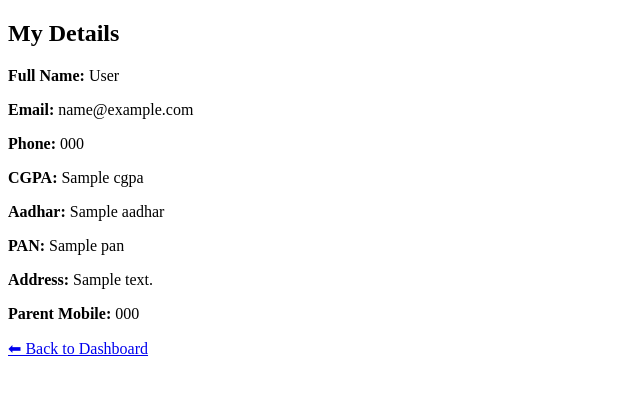
After one commit to ramram128/student-management, a Flask app: page /view_details in a window 1280 px wide. The commit adds this page. Shown: the top 395 px of the page, without its empty margins (0-640 px from the left). Run offline with Flask 3, Linux system fonts and the light colour scheme; the visitor is signed in with stand-in values (Sample User, id 1); a database or web service that is not in the repository returns one stand-in record (values such as "Sample title"); some libraries are stand-ins or nearby versions.

Commit message:
adding view detail and improve update_student

```diff
--- a/app.py
+++ b/app.py
@@ -58,26 +58,61 @@ def update_student_page():
 @app.route("/update_student", methods=["POST"])
 def update_student():
     if "role" in session and session["role"] == "student":
-        name = request.form["name"]
-        email = request.form["email"]
-        phone = request.form["phone"]
-        password = request.form["password"]
+        try:
+            # collect form inputs
+            fields = {
+                "fullname": request.form.get("name"),
+                "email": request.form.get("email"),
+                "phone": request.form.get("phone"),
+                "cgpa": request.form.get("cgpa"),
+                "aadhar": request.form.get("aadhar"),
+                "pan": request.form.get("pan"),
+                "address": request.form.get("address"),
+                "parent_mobile": request.form.get("parent_mobile")
+            }
 
-        conn = get_db_connection()
-        cur = conn.cursor()
-        if password:  # update password only if provided
-            cur.execute(
-                "UPDATE users SET username=%s, email=%s, phone=%s, password=%s WHERE id=%s",
-                (name, email, phone, password, session["user_id"])
-            )
-        else:
-            cur.execute(
-                "UPDATE users SET username=%s, email=%s, phone=%s WHERE id=%s",
-                (name, email, phone, session["user_id"])
-            )
-        conn.commit()
-        cur.close()
-        conn.close()
+            # filter out empty values (None or "")
+            updates = {k: v for k, v in fields.items() if v and v.strip()}
 
-        return "Details updated successfully!"
+            if not updates:
+                return "No details provided to update!", 400
+
+            conn = get_db_connection()
+            cur = conn.cursor()
+
+            # build SET clause dynamically
+            set_clause = ", ".join([f"{k}=%s" for k in updates.keys()])
+            values = list(updates.values()) + [session["user_id"]]
+
+            cur.execute(f"""
+                INSERT INTO student_details (user_id, {", ".join(updates.keys())})
+                VALUES (%s, {", ".join(["%s"] * len(updates))})
+                ON CONFLICT (user_id) DO UPDATE
+                SET {set_clause}
+            """, [session["user_id"]] + list(updates.values()) + list(updates.values()))
+
+            conn.commit()
+            cur.close()
+            conn.close()
+
+            return "Details updated successfully!"
+
+        except Exception as e:
+            return f"Error while updating: {str(e)}", 500
+
     return redirect(url_for("login"))
+
+
+@app.route("/view_details")
+def view_details():
+    if "user_id" not in session:
+        return redirect(url_for("index"))
+
+    conn = get_db_connection()
+    cur = conn.cursor()
+    cur.execute("SELECT fullname, email, phone, cgpa, aadhar, pan, address, parent_mobile FROM student_details WHERE user_id = %s", (session["user_id"],))
+    details = cur.fetchone()
+    cur.close()
+    conn.close()
+
+    return render_template("student_view.html", details=details)
--- /dev/null
+++ b/templates/student_view.html
@@ -0,0 +1,24 @@
+<!DOCTYPE html>
+<html>
+<head>
+    <title>My Details</title>
+</head>
+<body>
+    <h2>My Details</h2>
+
+    {% if details %}
+        <p><b>Full Name:</b> {{ details[0] }}</p>
+        <p><b>Email:</b> {{ details[1] }}</p>
+        <p><b>Phone:</b> {{ details[2] }}</p>
+        <p><b>CGPA:</b> {{ details[3] }}</p>
+        <p><b>Aadhar:</b> {{ details[4] }}</p>
+        <p><b>PAN:</b> {{ details[5] }}</p>
+        <p><b>Address:</b> {{ details[6] }}</p>
+        <p><b>Parent Mobile:</b> {{ details[7] }}</p>
+    {% else %}
+        <p>You have not updated your details yet.</p>
+    {% endif %}
+
+    <a href="{{ url_for('student_dashboard') }}">⬅ Back to Dashboard</a>
+</body>
+</html>
```
Also changed, not shown: templates/student.html (+5 -17 lines).
